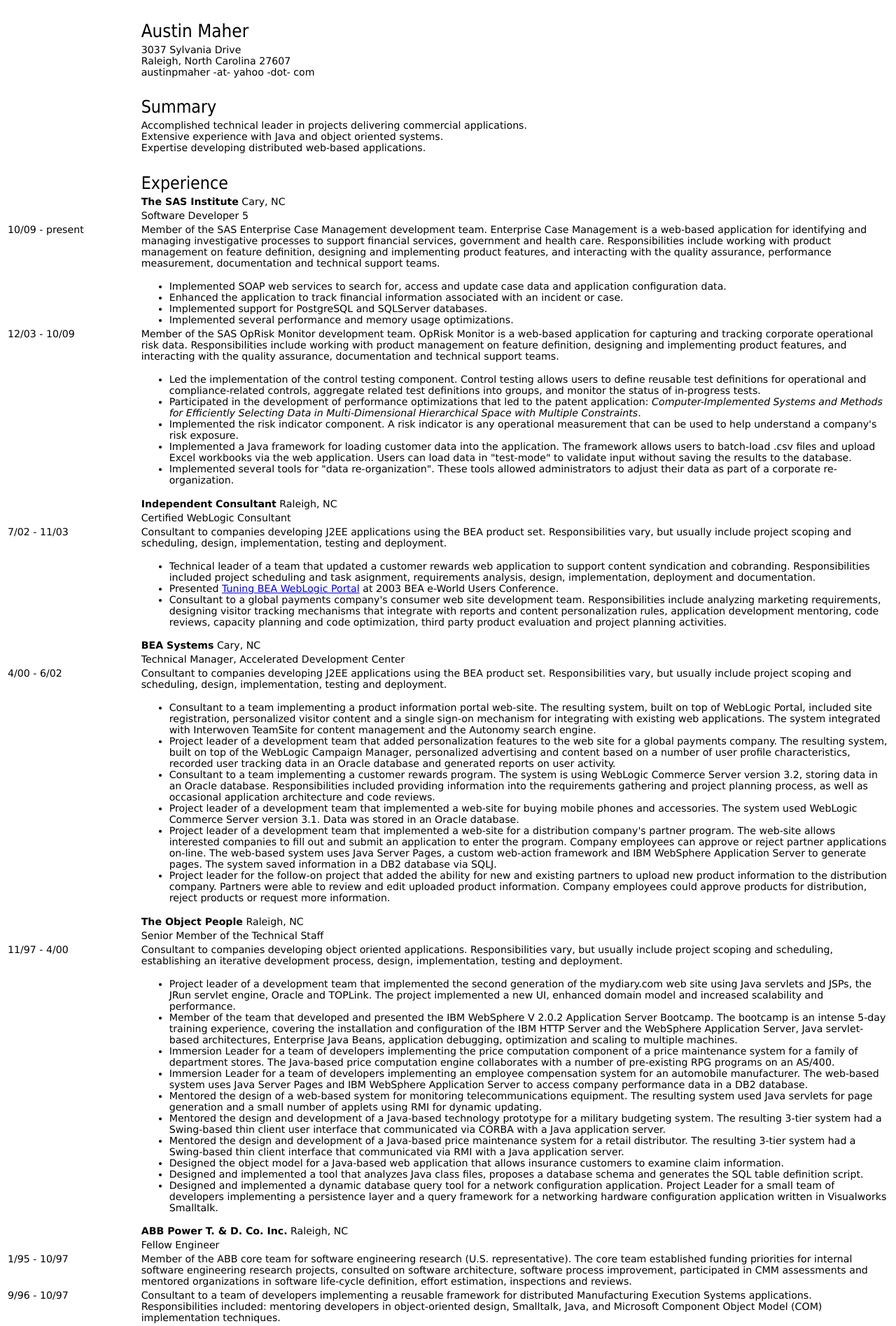
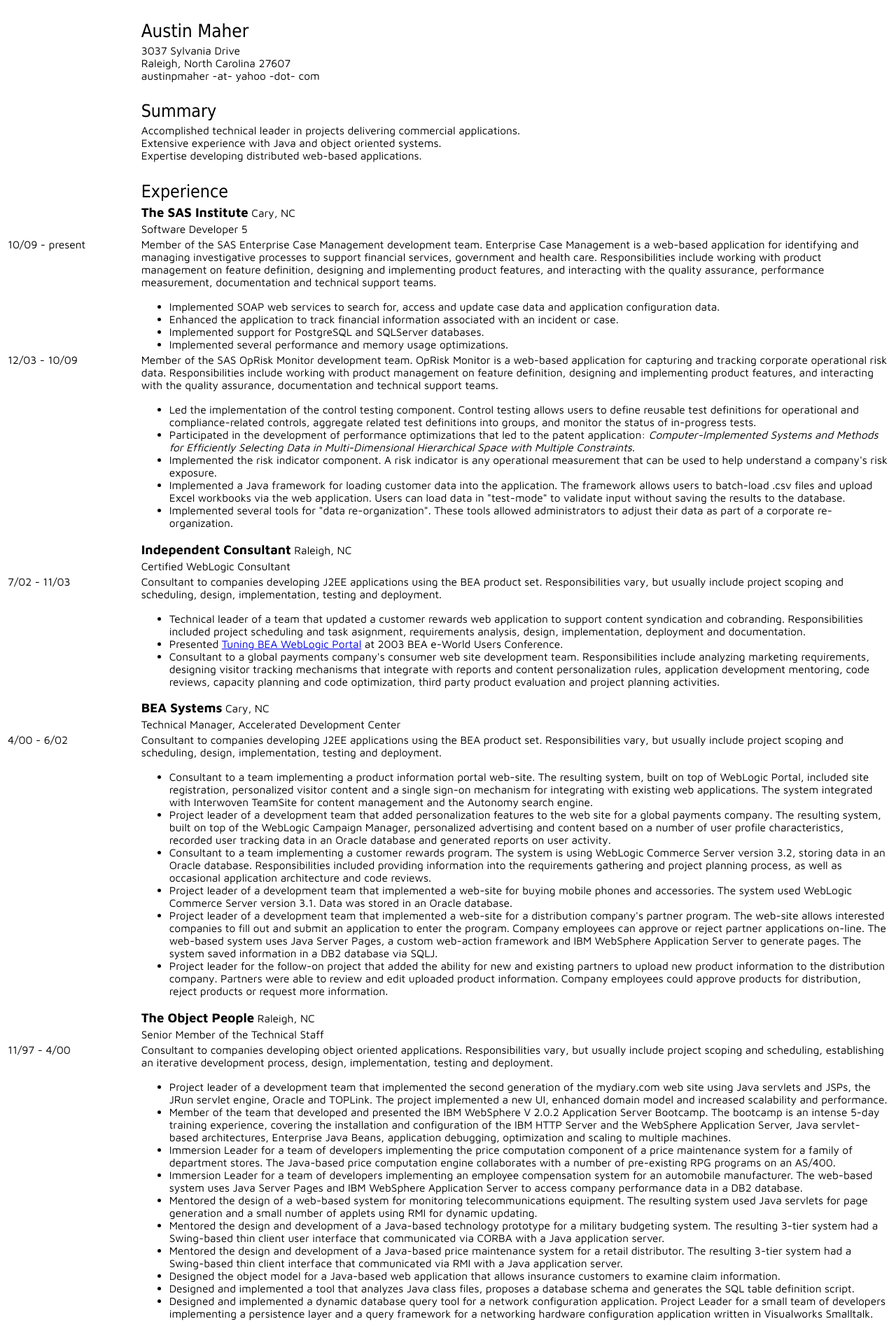
Before and after one commit to austinpmaher/austinpmaher.github.com, a Jekyll site: the page docs/resume/2012.html, which Jekyll copies as it is, in a window 1280 px wide. Shown: the top 1895 px of the page at 70% size. Built offline with Jekyll 4.4.1, drawn with Linux system fonts in a browser that asks for light colours; some web fonts are replaced.

Commit message:
experimenting with google web fonts

```diff
--- a/docs/resume/2012.html
+++ b/docs/resume/2012.html
@@ -1,12 +1,14 @@
-<!DOCTYPE html PUBLIC "-//W3C//DTD XHTML 1.0 Transitional//EN" "http://www.w3.org/TR/xhtml1-transitional.dtd">
-<html lang="en" xml:lang="en" xmlns="http://www.w3.org/1999/xhtml">
-<head><title>Austin Maher</title>
-<meta http-equiv="Content-Type" content="text/html; charset=ISO-8859-1" />
+<!DOCTYPE html>
+<html lang="en">
+<head>
+<meta http-equiv="Content-Type" content="text/html; charset=utf-8" />
+<link href='http://fonts.googleapis.com/css?family=Voces|Maven+Pro:400,700' rel='stylesheet' type='text/css'>
+<title>Austin Maher</title>
 <style type="text/css">
 body {
         background-color: #ffffff;
-	font-family: Verdana, Myriad Web, Syntax, sans-serif;
-	font-weight: normal;
+	font-family: 'Maven Pro', Verdana, Myriad Web, Syntax, sans-serif;
+	font-weight: 400;
 	font-size: 10pt;
 	font-size-adjust: .58;
 	word-spacing: normal;
@@ -14,7 +16,7 @@
 	text-transform: none;
 }
 h1 {
-	font-family: Tahoma, Verdana, Myriad Web, Syntax, sans-serif;
+	font-family: 'Voces', Tahoma, Verdana, Myriad Web, Syntax, sans-serif;
 	font-weight: 500;
 	font-size: 2em;
 	font-size-adjust: .53;
@@ -26,7 +28,7 @@
 	margin-bottom: 0em;
 }
 h2 {
-	font-family: Tahoma, Verdana, Myriad Web, Syntax, sans-serif;
+	font-family: 'Voces', Tahoma, Verdana, Myriad Web, Syntax, sans-serif;
 	font-weight: 500;
 	font-size: 1.75em;
 	font-size-adjust: .53
@@ -51,7 +53,9 @@
 	margin-top: 1em
 }
 span.company-name {
-	font-weight: bold
+	font-weight: 700;
+	font-size: 12pt;
+
 }
 span.company-location {
 
```
